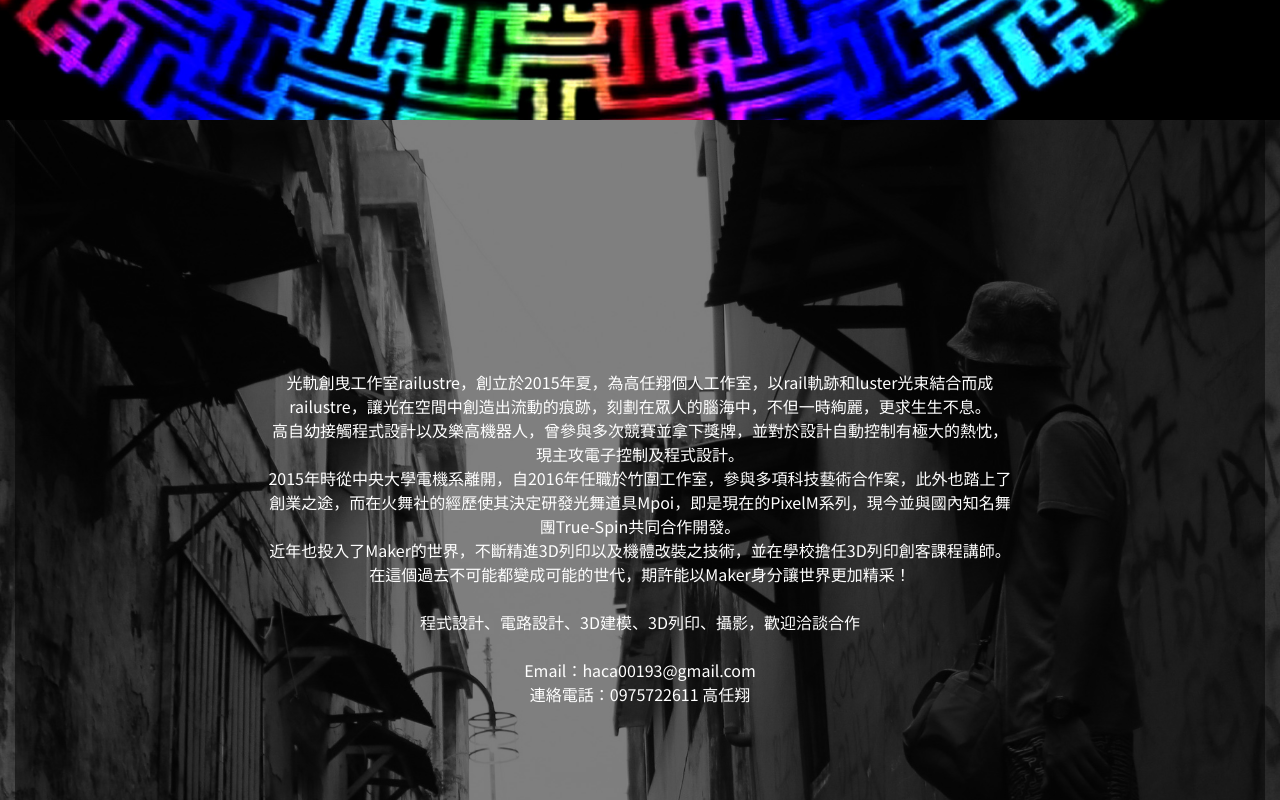
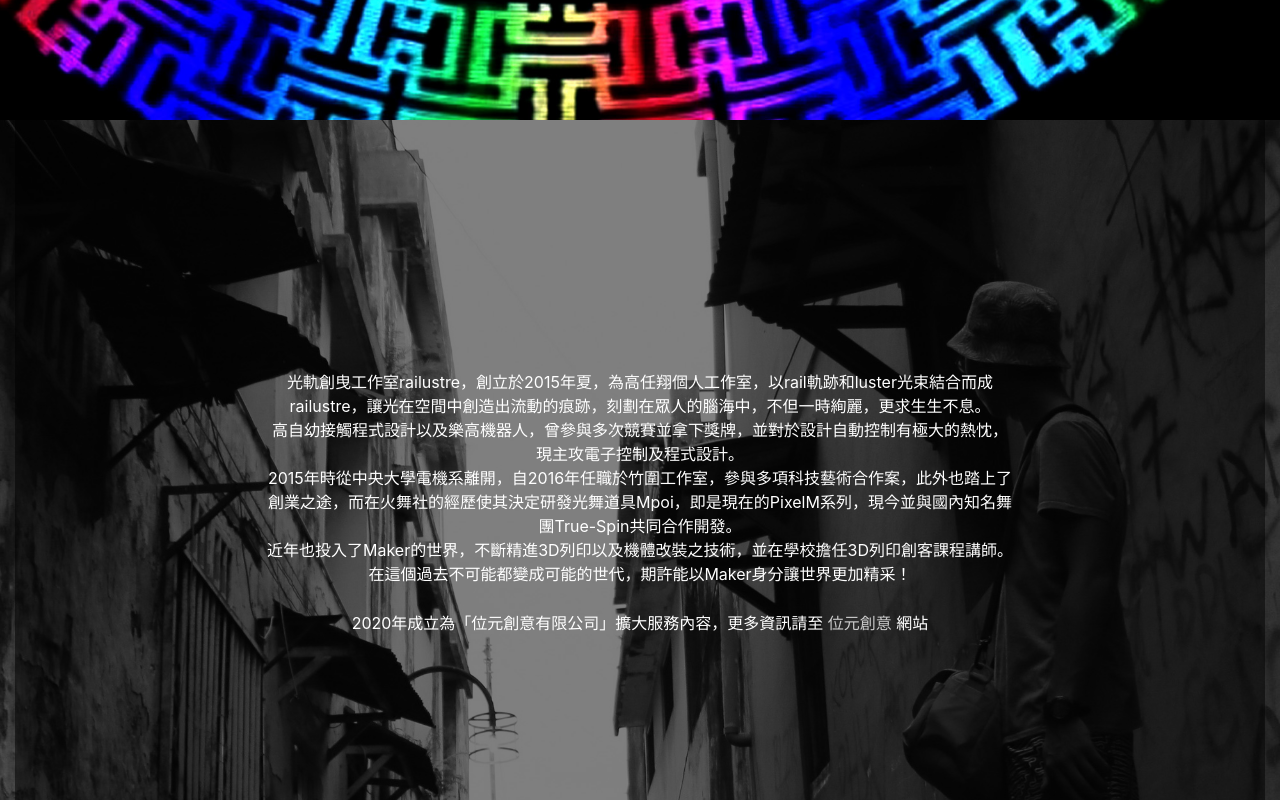
Before and after one commit to SeanGau/rrtw, a plain HTML site: page index.html in a window 1280 px wide. Shown: the part 720-1520 px from the top of the page. Drawn offline with nearby package versions, Linux system fonts and the light colour scheme; no server answers; a web font is replaced by a local one.

Commit message:
add b1t.tw

```diff
--- a/index.html
+++ b/index.html
@@ -195,6 +195,9 @@ $(function(){
       <li class="nav-item">
         <a class="nav-link" href="https://www.facebook.com/railustre.alldesign/">Facebook</a>
       </li>
+      <li class="nav-item">
+        <a class="nav-link" href="https://b1t.tw">位元創意</a>
+      </li>
     </ul>
 
   </div>
@@ -205,18 +208,13 @@ $(function(){
    </div>
 
    <div id="aboutme" class="container-fluid">
-   <p style=" background: rgba(0,0,0,0.5);width: 100%; height: 100%;">
-   	  <a style="padding: 20%; display: block; text-align: center; color: #FFFFFF;">
+   <p style=" background: rgba(0,0,0,0.5);width: 100%; height: 100%;padding: 20%; display: block; text-align: center; color: #FFFFFF;">
    	  	光軌創曳工作室railustre，創立於2015年夏，為高任翔個人工作室，以rail軌跡和luster光束結合而成railustre，讓光在空間中創造出流動的痕跡，刻劃在眾人的腦海中，不但一時絢麗，更求生生不息。<br>
 高自幼接觸程式設計以及樂高機器人，曾參與多次競賽並拿下獎牌，並對於設計自動控制有極大的熱忱，現主攻電子控制及程式設計。<br>
 2015年時從中央大學電機系離開，自2016年任職於竹圍工作室，參與多項科技藝術合作案，此外也踏上了創業之途，而在火舞社的經歷使其決定研發光舞道具Mpoi，即是現在的PixelM系列，現今並與國內知名舞團True-Spin共同合作開發。<br>
 近年也投入了Maker的世界，不斷精進3D列印以及機體改裝之技術，並在學校擔任3D列印創客課程講師。在這個過去不可能都變成可能的世代，期許能以Maker身分讓世界更加精采！<br>
 <br>
-程式設計、電路設計、3D建模、3D列印、攝影，歡迎洽談合作<br>
-<br>
-Email：haca00193@gmail.com<br>
-連絡電話：0975722611 高任翔<br>
-	</a>
+2020年成立為「位元創意有限公司」擴大服務內容，更多資訊請至 <a href="https://b1t.tw">位元創意</a> 網站<br>
   </p>
   </div>
 
```
